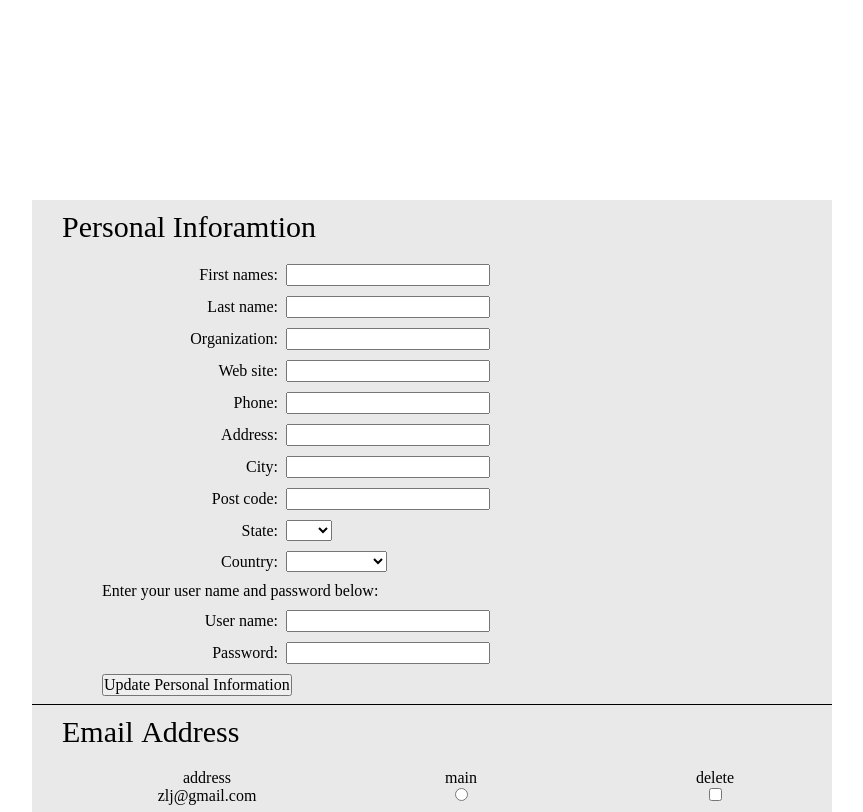
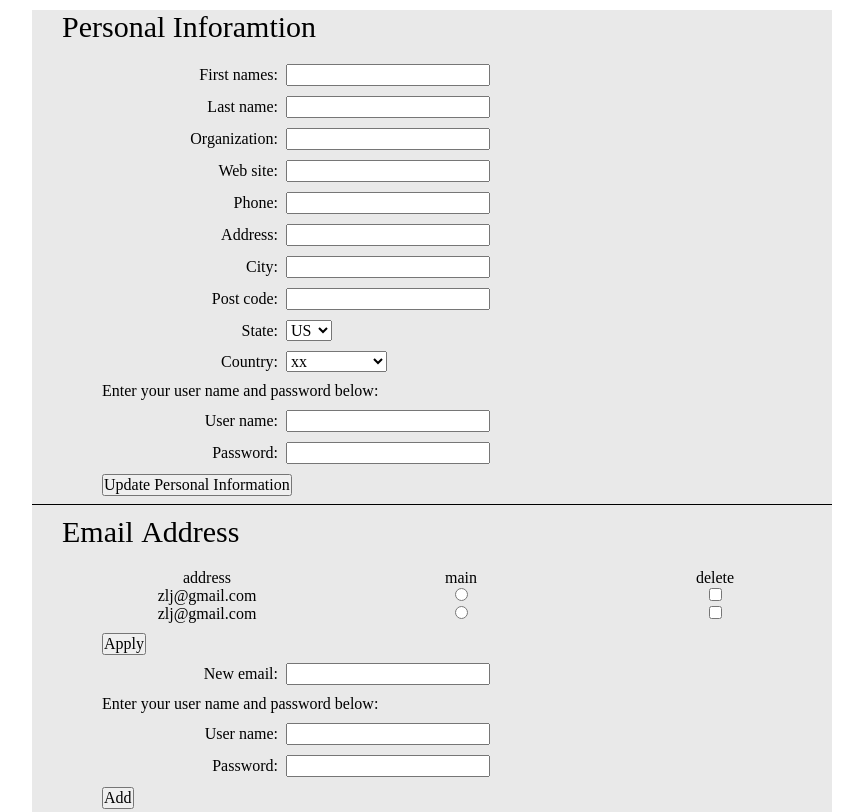
Before and after one commit to broadskyer/conference100, a plain HTML site: page zlj_source/modify.html in a window 1280 px wide. Shown: the top 812 px of the page, without its empty margins (208-1071 px from the left). Drawn offline with Linux system fonts and the light colour scheme.

Commit message:
modify css

```diff
--- a/zlj_source/css/style.css
+++ b/zlj_source/css/style.css
@@ -176,11 +176,7 @@ legend {
 /*modify-page*/
 .modify-wrapper {
 	width: 800px;
-	position: absolute;
-	left: 50%;
-	top: 50%;
-	margin-left: -400px;
-	margin-top: -200px;
+	margin: 0 auto;
 	background-color: #e9e9e9;
 }
 .modify-wrapper p {
@@ -201,7 +197,6 @@ legend {
 }
 .caption {
 	margin-top: 10px;
-	font-style: bold;
 	padding-left: 30px;
 	font-size: 30px;
 	margin-bottom: 20px;
--- a/zlj_source/modify.html
+++ b/zlj_source/modify.html
@@ -9,7 +9,7 @@
         <div class="modify-wrapper">
 			<div class="personal-info">
                 <div class="caption">
-        		  <label>Personal&nbsp;Inforamtion</label>
+                    <label>Personal&nbsp;Inforamtion</label>
                 </div>
                 <p>
 	  				<label>First&nbsp;names:&nbsp;</label>
@@ -46,14 +46,14 @@
             	<p>
             		<label>State:&nbsp;</label>
             		<select class="sel-state">
-            			<option value=""></option>
+            			<option value="US">US</option>
             			<option value="AK">AK</option>
             		</select>
             	</p>
             	<p>
             		<label>Country:&nbsp;</label>
             		<select class="sel-country">
-            			<option value=""></option>
+            			<option value="xx">xx</option>
             			<option value="af">Afghanistan</option>
             		</select>
             	</p>
@@ -85,10 +85,15 @@
                 </ul>
                 <div class="item">
                     <ul class="block">
-                    <li>zlj@gmail.com</li>
-                    <li><input type="radio" name="add-email" /></li>
-                    <li><input type="checkbox" name="del-email" id="memail" /></li>
-                </ul>
+                        <li>zlj@gmail.com</li>
+                        <li><input type="radio" name="add-email" /></li>
+                        <li><input type="checkbox" name="del-email" /></li>
+                    </ul>
+                    <ul class="block">
+                        <li>zlj@gmail.com</li>
+                        <li><input type="radio" name="add-email" /></li>
+                        <li><input type="checkbox" name="del-email" /></li>
+                    </ul>
                 <div class="update-btn">
                     <input type="button" value="Apply" />
                 </div>
```
